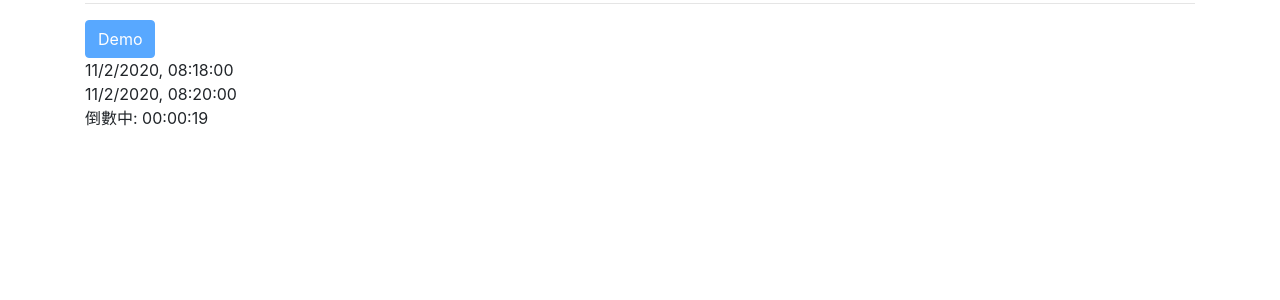
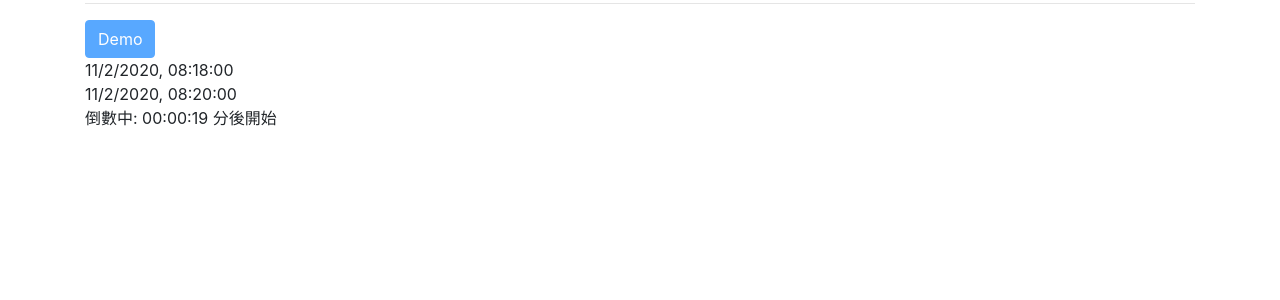
Before and after one commit to DevinY/iButton, a PHP site: page / in a window 1280 px wide. Shown: the part 457-757 px from the top of the page. Run offline with PHP 8.4, Linux system fonts and the light colour scheme.

Commit message:
Update Readme

```diff
--- a/public/index.php
+++ b/public/index.php
@@ -106,6 +106,7 @@ date_default_timezone_set('Asia/Taipei');
 
             options = {
                 countdown_prefix: '倒數中: ',
+                countdown_subfix: ' 分後開始',
                 open_status:"class is staring",
                 close_status:"class is end"
             }
```
Also changed, not shown: README.md.
